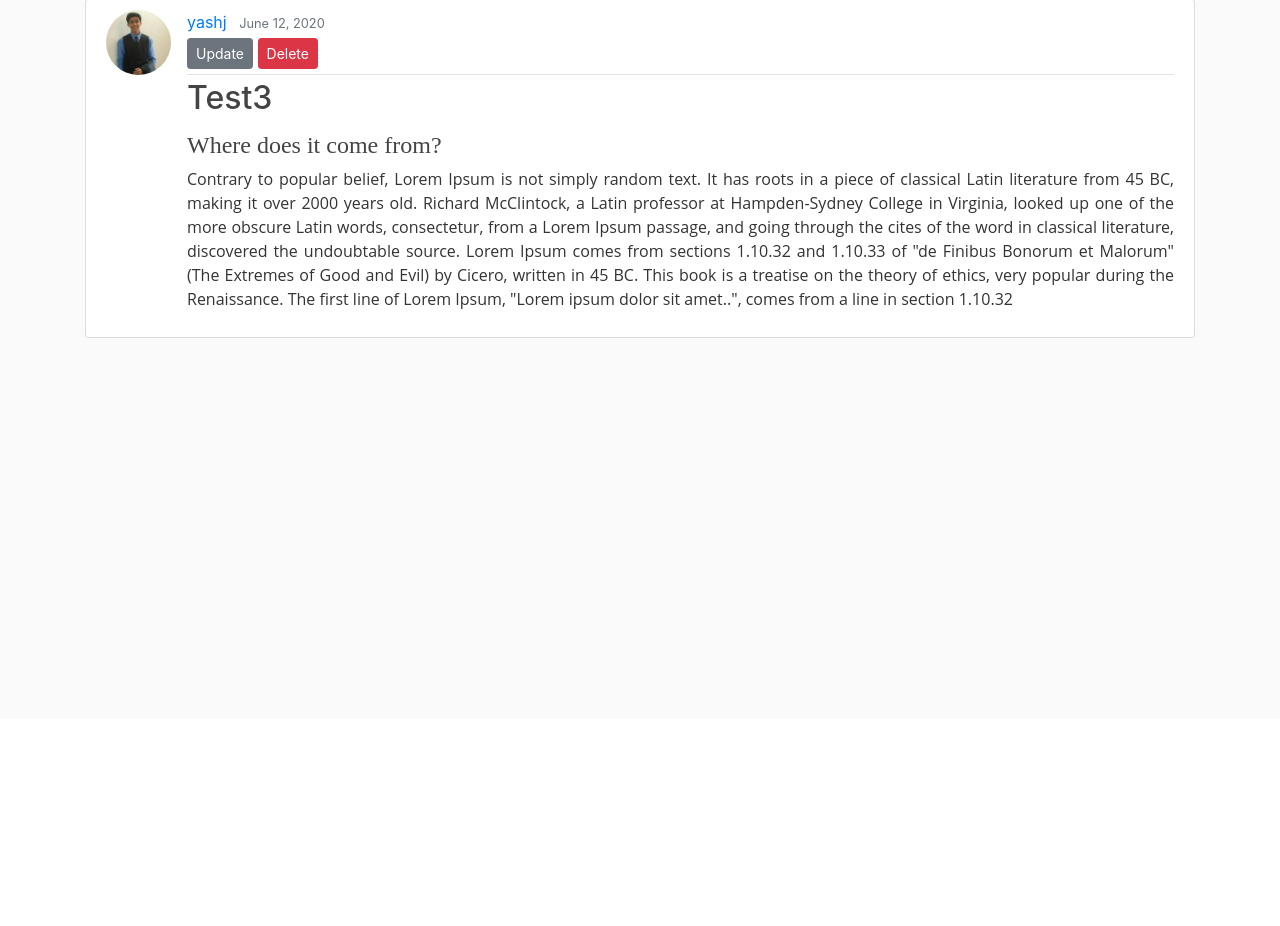
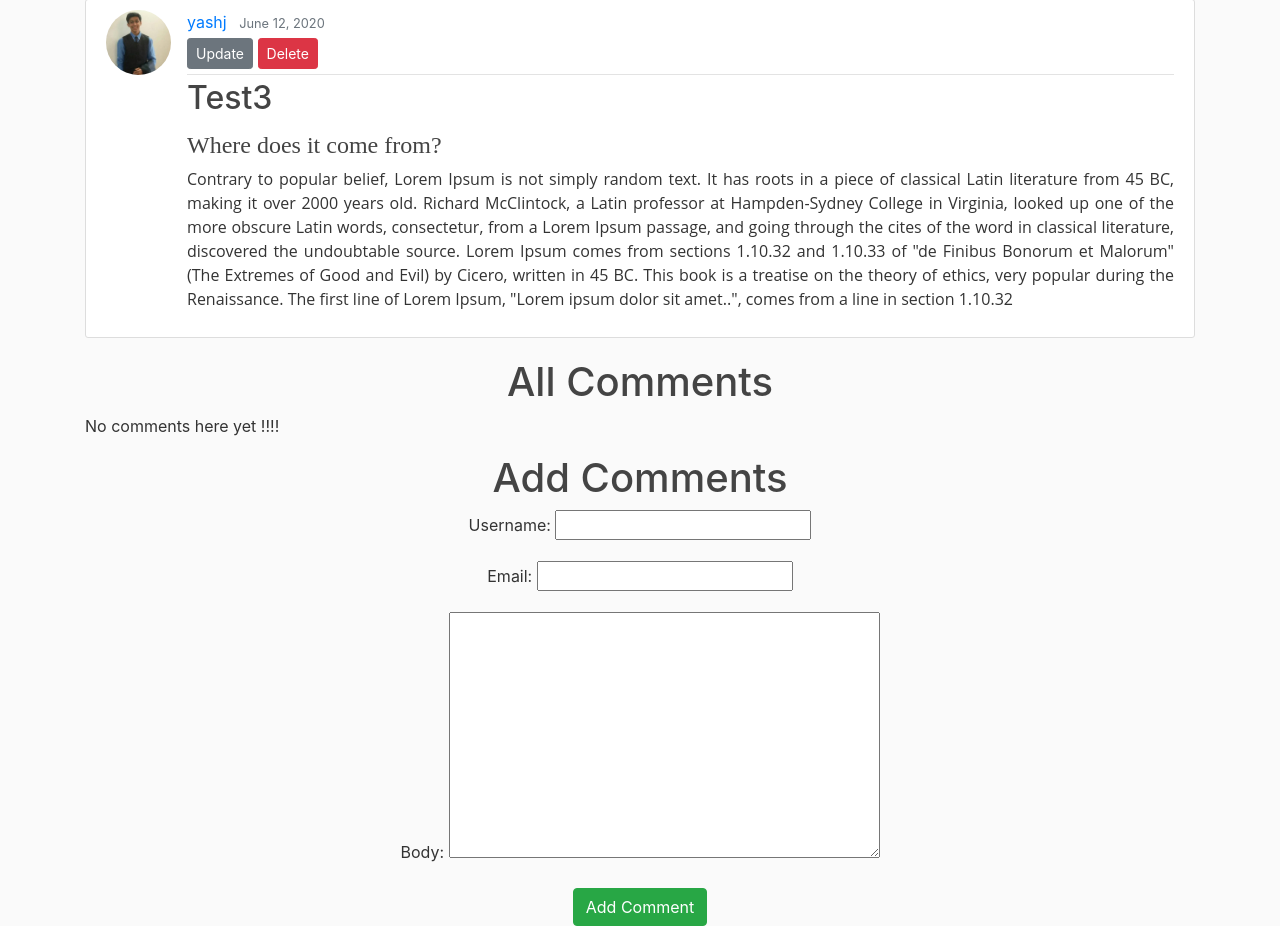
Before and after one commit to yashjhaveri05/Django-Blog, a Django app: page /post/7/ in a window 1280 px wide. Shown: the part 81-1007 px from the top of the page. Before the commit the page ends 419 px from the top, so only its background shows below. Run offline with Django 3.2, Linux system fonts and the light colour scheme; a user stored in the database is signed in; data comes from the database, SQL or seed files in the repository; both versions use the stored data as it was after the commit; some libraries are stand-ins or nearby versions.

```diff
--- /dev/null
+++ b/blog/forms.py
@@ -0,0 +1,7 @@
+from .models import Comment
+from django import forms
+
+class CommentForm(forms.ModelForm):
+    class Meta:
+        model = Comment
+        fields = ('username', 'email', 'body',)
--- a/blog/models.py
+++ b/blog/models.py
@@ -16,3 +16,16 @@ class Post(models.Model):
 
     def get_absolute_url(self):
         return reverse('post-detail', kwargs={'pk': self.pk})
+
+class Comment(models.Model):
+    post = models.ForeignKey(Post,on_delete=models.CASCADE,related_name='comments')
+    username = models.CharField(max_length=80)
+    email = models.EmailField()
+    body = models.TextField()
+    created_on = models.DateTimeField(default=timezone.now)
+
+    class Meta:
+        ordering = ['created_on']
+
+    def __str__(self):
+        return 'Comment {} by {}'.format(self.body, self.username)
--- a/blog/static/blog/main.css
+++ b/blog/static/blog/main.css
@@ -89,3 +89,11 @@ body {
     justify-content: center;
     text-align: center;
   }
+
+  .comments .comment {
+     padding: 20px;
+     background-color: #428bca;
+     border-radius: 5px;
+     height: 250px;
+     overflow: auto;
+  }
--- a/blog/templates/blog/post_detail.html
+++ b/blog/templates/blog/post_detail.html
@@ -17,4 +17,27 @@
       <p class="article-content">{{ object.content | safe }}</p>
     </div>
   </article>
+  <div class="comments">
+    <h1 class="text-center">All Comments</h1>
+    {% for comment in post.comments.all %}
+        <div class="col-md-6 comment">
+            <div class="date">{{ comment.created_on }}</div>
+            <strong>{{ comment.username }} | {{ comment.email }}</strong>
+            <hr>
+            <p>{{ comment.body|linebreaks }}</p>
+        </div>
+    {% empty %}
+        <p>No comments here yet !!!!</p>
+    {% endfor %}
+</div>
+  <div class="text-center">
+    <h1>Add Comments</h1>
+    <div class="col-md-12 add-comment">
+      <form method="POST" class="post-form">
+        {% csrf_token %}
+        {{ form.as_p }}
+        <button type="submit" class="save btn btn-success">Add Comment</button>
+      </form>
+    </div>
+  </div>
 {% endblock content %}
--- a/blog/urls.py
+++ b/blog/urls.py
@@ -1,5 +1,6 @@
 from django.urls import path
 from . import views
+from .models import Post, Comment
 from .views import (
     PostListView,
     PostDetailView,
--- a/blog/views.py
+++ b/blog/views.py
@@ -1,8 +1,10 @@
-from django.shortcuts import render, get_object_or_404
-from .models import Post
+from django.shortcuts import render, get_object_or_404, redirect, reverse
+from .models import Post,Comment
+from .forms import CommentForm
 from django.contrib.auth.models import User
 from django.contrib.auth.decorators import login_required
 from django.contrib.auth.mixins import LoginRequiredMixin, UserPassesTestMixin
+from django.views.generic.edit import FormMixin
 from django.views.generic import (
     ListView,
     DetailView,
@@ -39,9 +41,29 @@ class UserPostListView(LoginRequiredMixin, ListView):
         user = get_object_or_404(User, username=self.kwargs.get('username'))
         return Post.objects.filter(author=user).order_by('-date_posted')
 
-class PostDetailView(LoginRequiredMixin, DetailView):
+class PostDetailView(LoginRequiredMixin, FormMixin, DetailView):
     model = Post
+    form_class = CommentForm
 
+    def get_success_url(self):
+        return reverse('post_detail', kwargs={'pk': self.object.id})
+
+    def get_context_data(self, **kwargs):
+        context = super(PostDetailView, self).get_context_data(**kwargs)
+        context['form'] = CommentForm(initial={'post': self.object})
+        return context
+
+    def post(self, request, *args, **kwargs):
+        self.object = self.get_object()
+        form = self.get_form()
+        if form.is_valid():
+            return self.form_valid(form)
+        else:
+            return self.form_invalid(form)
+
+    def form_valid(self, form):
+        form.save()
+        return super(PostDetailView , self).form_valid(form)
 
 class PostCreateView(LoginRequiredMixin, CreateView):
     model = Post
```
Also changed, not shown: blog/admin.py (+7 -1 lines), blog/migrations/0002_comment.py (added), blog/migrations/0003_auto_20200708_1739.py (added), blog/migrations/0004_auto_20200708_1807.py (added), db.sqlite3.
